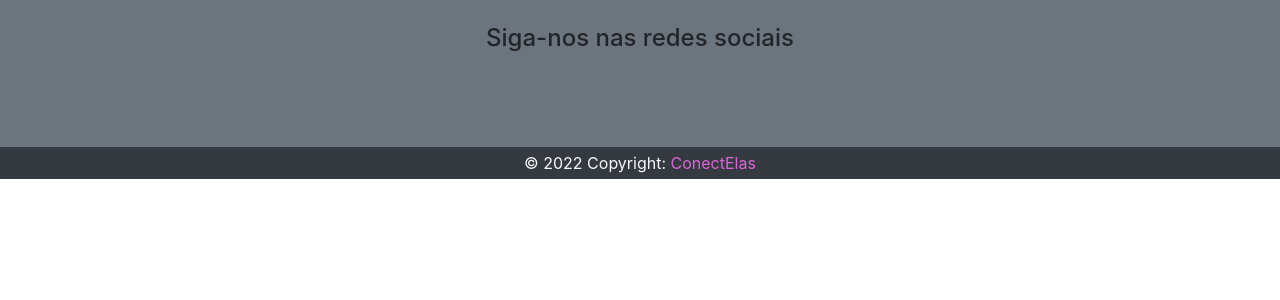
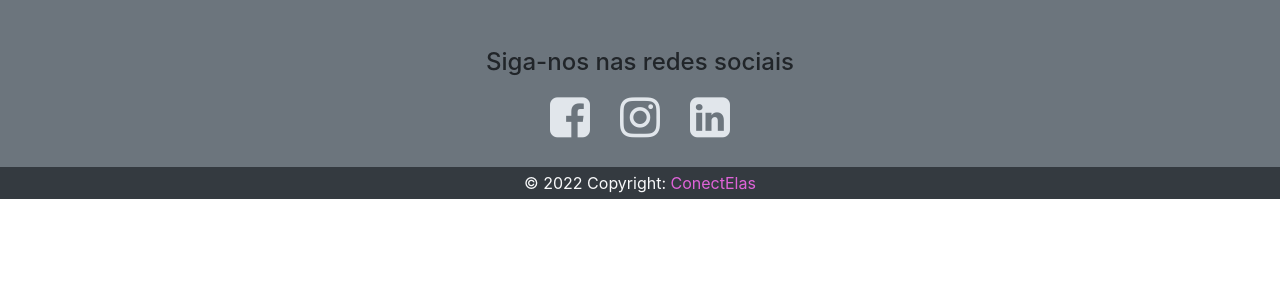
Before and after one commit to conectelas/FrontEnd-ConectElas, an Angular app: page / in a window 1280 px wide. Shown: the top 300 px of the page. Built offline with nearby package versions, Linux system fonts and the light colour scheme.

Commit message:
componenterodape

```diff
--- a/src/app/componentes/rodape/rodape.component.css
+++ b/src/app/componentes/rodape/rodape.component.css
@@ -2,24 +2,26 @@ ul.social-network{
     list-style: none;
     padding: 0;
 }
+
 ul.social-network li{
     display: inline;
     margin: 0;
     padding: 5px;
+}
 
-}
-.fa-brands{
+.fa{
     font-size: 35pt;
     color: rgb(225, 230, 235);
     padding: 10px;
 }
-.fa-facebook:hover{
+
+.fa-facebook-square:hover{
     color: #3b5998;
 }
 .fa-instagram:hover{
     color: #C13584;
 }
 
-.fa-linkedin:hover{
+.fa-linkedin-square:hover{
     color:#0a7cee;
 }
--- a/src/app/componentes/rodape/rodape.component.html
+++ b/src/app/componentes/rodape/rodape.component.html
@@ -1,4 +1,4 @@
-<footer class="page-footer font-small bg-secondary pt-4">
+<footer class="page-footer font-small bg-secondary pt-5">
 
 <div class="container">
 
@@ -14,19 +14,19 @@
         <ul class="social-network">
             <li>
                 <a href="https://www.facebook.com" target="_blank">
-                    <i class="fa-brands fa-facebook"></i>
+                    <i class= "fa fa-facebook-square" aria-hidden="true"></i>
             </a>
             </li>
 
             <li>
-                <a href="https://www.instagram.com" target="_blank">
-                    <i classe="fa-brands fa-instagram"></i>
+                <a href="https://www.instagram.com/" target="_blank">
+                    <i class="fa fa-instagram" aria-hidden="true"></i>
                 </a>
             </li>
 
             <li>
                 <a href="https://www.linkedin.com" target="_blank">
-                    <i classe="fa-brands fa-linkedin"></i>
+                    <i class="fa fa-linkedin-square" aria-hidden="true"></i>
                 </a>
             </li>
         </ul>
--- a/src/index.html
+++ b/src/index.html
@@ -6,6 +6,7 @@
   <base href="/">
   <meta name="viewport" content="width=device-width, initial-scale=1">
   <link rel="icon" type="image/x-icon" href="favicon.ico">
+  <link rel="stylesheet" href="https://stackpath.bootstrapcdn.com/font-awesome/4.7.0/css/font-awesome.min.css">
 </head>
 <body>
   <app-root></app-root>
```
